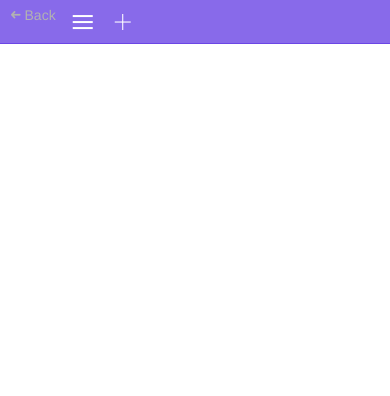
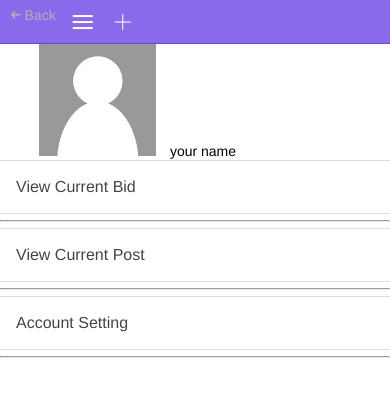
Before and after one commit to pmurpmur/BadgerScalp, a website: page www/index.html at #!/app/settings in a window 390 px wide. Drawn offline with Linux system fonts and the light colour scheme; some packages are replaced by stand-ins of ours; files that its build step writes are made by us from their sources; files whose address does not match are found by name.

Commit message:
left_bar
layout of the left_bar (11/11)

```diff
--- a/www/css/style.css
+++ b/www/css/style.css
@@ -70,3 +70,16 @@ label.item.has-error {
 }
 
 /*** END AUTHORIZATION VIEW ***/
+
+/* Account Setting */
+
+#user_profile img{
+	width: 30%;
+	margin-top: 10%;
+	margin-left: 10%;
+}
+
+#user_profile .user_name{
+	display: inline;
+	margin-left: 10px;
+}
--- a/www/index.html
+++ b/www/index.html
@@ -45,7 +45,26 @@
 
         <ion-side-menu side="left">
             <ion-content>
-                <div>Account Settings</div>
+                <div id="left_bar">
+                    <div id="user_profile">
+                        <img src="img/default_profile.jpg">
+                        <div class="user_name">your name</div>
+                    </div>
+                    <div id="setting">
+                        <div id="view_bid">
+                            <div class="item">View Current Bid</div>
+                            <hr>
+                        </div>
+                        <div id="view_post">
+                            <div class="item">View Current Post</div>
+                            <hr>
+                        </div>
+                        <div id="account_setting">
+                            <div class="item">Account Setting</div>
+                            <hr>
+                        </div>
+                    </div>
+                </div>
                 <button ng-click="logout()" class="button button-large button-assertive" ng-cloak>Log Out</button>
             </ion-content>
         </ion-side-menu>
```
Also changed, not shown: www/templates/settings.html (+1 -1 lines), www/img/default_profile.jpg (added).
